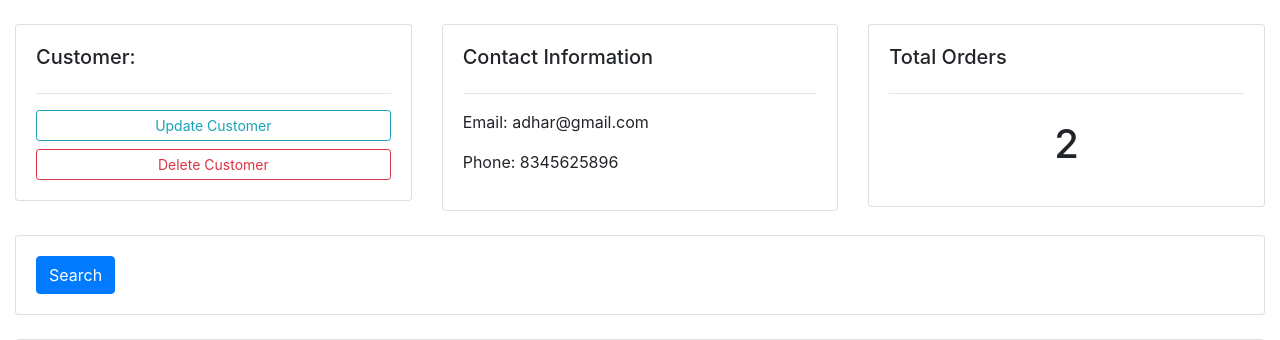
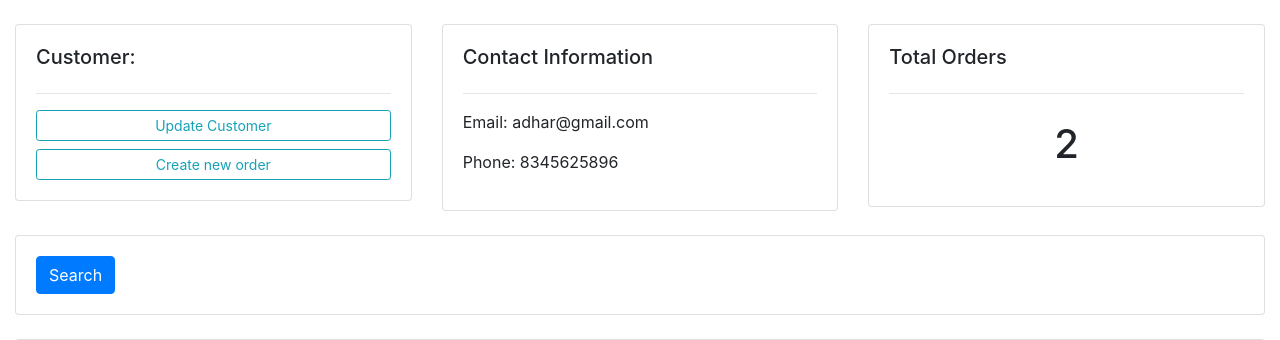
Before and after one commit to prathamesh-k-01/Customer-Management, a Django app: page /customers/1/ in a window 1280 px wide. Shown: the part 59-399 px from the top of the page. Run offline with Django 4.2, Linux system fonts and the light colour scheme; data comes from the database, SQL or seed files in the repository; both versions use the stored data as it was after the commit; some libraries are stand-ins or nearby versions.

Commit message:
second commit

```diff
--- a/accounts/templates/accounts/customers.html
+++ b/accounts/templates/accounts/customers.html
@@ -10,7 +10,7 @@
 			<h5>Customer:</h5>
 			<hr>
 			<a class="btn btn-outline-info  btn-sm btn-block" href="">Update Customer</a>
-			<a class="btn btn-outline-danger  btn-sm btn-block" href="">Delete Customer</a>
+			<a class="btn btn-outline-info  btn-sm btn-block" href="{% url 'create_order' customer.id %}">Create new order</a>
 
 		</div>
 	</div>
--- a/accounts/templates/accounts/dashboard.html
+++ b/accounts/templates/accounts/dashboard.html
@@ -72,7 +72,7 @@
     </tr>
   {% endfor %}
   </table>
-  <a class ="btn btn-sm btn-info" href="{% url 'create_order' %}">Create Order</a>
+
 
 
 
--- a/accounts/templates/accounts/order_form.html
+++ b/accounts/templates/accounts/order_form.html
@@ -7,7 +7,11 @@
         <div class="card card-body">
             <form method = 'POST' action = ''>
                 {% csrf_token %}
+                {{ formset.management_form }}
+                {% for form in formset %}
                 {{form}}
+                <hr>
+                {% endfor %}
 
                 <input type="submit" name="submit" >
             </form>
--- a/accounts/urls.py
+++ b/accounts/urls.py
@@ -5,7 +5,7 @@ urlpatterns = [
     path('products', views.products, name = 'products'),
     # path('customers', views.customers),
     path('customers/<str:pk>/', views.customers, name = 'customers'),
-    path('create_order', views.create_order, name = 'create_order'),
+    path('create_order/<str:pk>/', views.create_order, name = 'create_order'),
     path('update_order/<str:pk>/', views.update_order, name = 'update_order'),
     path('delete_order/<str:pk>/', views.delete_order, name = 'delete_order'),
 ]
--- a/accounts/views.py
+++ b/accounts/views.py
@@ -1,5 +1,7 @@
 from django.shortcuts import render, redirect
 from django.http import HttpResponse
+from django.forms import inlineformset_factory
+
 from .models import *
 from .forms import OrderForm
 # Create your views here.
@@ -37,18 +39,20 @@ def customers(request, pk):
 
 
 
-def create_order(request):
+def create_order(request, pk):
 
-    form = OrderForm()
+    order_form_set = inlineformset_factory(Customer, Order, fields= ('product', 'status'), extra = 10)
+    customer = Customer.objects.get(id=pk)
+    formset = order_form_set(queryset=Order.objects.none(),instance = customer)
+    form = OrderForm(initial = {'customer':customer})
 
     if request.method == 'POST':
-        # print('Printing POST: ',request.POST)
-        form = OrderForm(request.POST)
-        if form.is_valid():
-            form.save()
+        formset = order_form_set(request.POST, instance = customer)
+        if formset.is_valid():
+            formset.save()
             return redirect('/')
 
-    context = {'form':form}
+    context = {'formset':formset, }
     return render(request, 'accounts/order_form.html', context)
 
 
```
Also changed, not shown: db.sqlite3.
